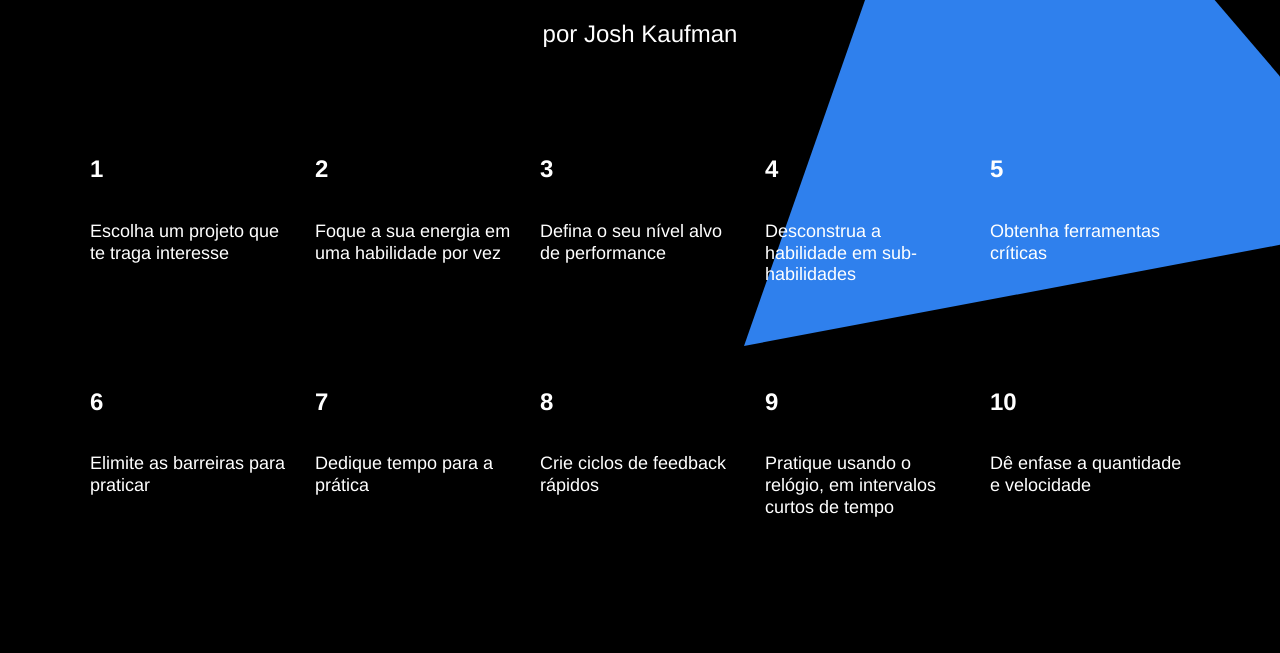
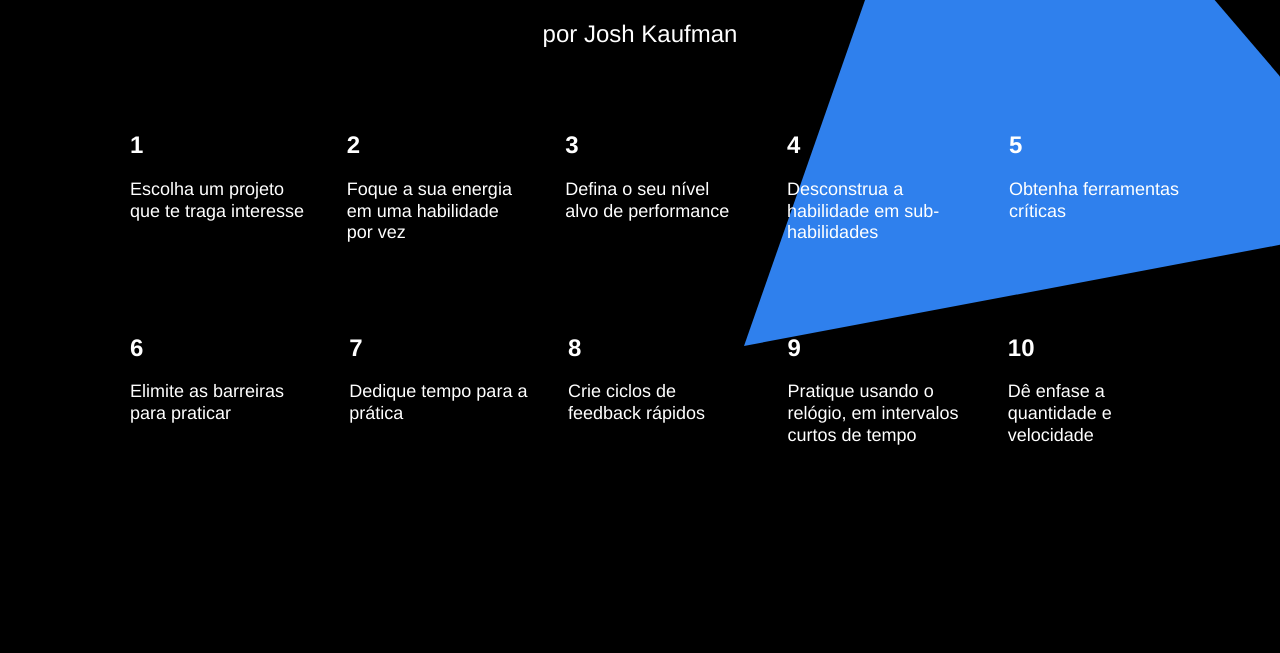
Before and after one commit to LICINIAFERRARIA/web_project_1_ptbr, a plain HTML site: page index.html in a window 1280 px wide. Shown: the part 3367-4020 px from the top of the page. Drawn offline with Linux system fonts and the light colour scheme.

Commit message:
Projeto sprint 1 parte 1 - revisado2

```diff
--- a/index.html
+++ b/index.html
@@ -100,47 +100,50 @@
         <img class="kaufman__triangle" src="images/kaufman-triangle.svg" alt="Forma geometrica-Triangulo">
         <h2 class="section-title section-title_theme_dark">Dez princípios para adquirir habilidades de forma rápida</h2>
         <h3 class="section-subtitle section-subtitle_theme_dark">por Josh Kaufman</h3>
-        <div class="table table_theme_dark">
-          <div class="table_cell_theme_dark">
-            <h3 class="table_heading_theme_dark">1</h3>
-            <p class="text text_theme_dark">Escolha um projeto que te traga interesse</p>
-          </div>
-          <div class="table_cell_theme_dark">
-            <h3 class="table_heading_theme_dark">2</h3>
-            <p class="text text_theme_dark">Foque a sua energia em uma habilidade por vez</p>
-          </div>
-          <div class="table_cell_theme_dark">
-            <h3 class="table_heading_theme_dark">3</h3>
-            <p class="text text_theme_dark">Defina o seu nível alvo de performance</p>
-          </div>
-          <div class="table_cell_theme_dark">
-            <h3 class="table_heading_theme_dark">4</h3>
-            <p class="text text_theme_dark">Desconstrua a habilidade em sub-habilidades</p>
-          </div>
-          <div class="table_cell_theme_dark">
-            <h3 class="table_heading_theme_dark">5</h3>
-            <p class="text text_theme_dark">Obtenha ferramentas críticas</p>
-          </div>
-          <div class="table_cell_theme_dark">
-            <h3 class="table_heading_theme_dark">6</h3>
-            <p class="text text_theme_dark">Elimite as barreiras para praticar</p>
-          </div>
-          <div class="table_cell_theme_dark">
-            <h3 class="table_heading_theme_dark">7</h3>
-            <p class="text text_theme_dark">Dedique tempo para a prática</p>
-          </div>
-          <div class="table_cell_theme_dark">
-            <h3 class="table_heading_theme_dark">8</h3>
-            <p class="text text_theme_dark">Crie ciclos de feedback rápidos</p>
-          </div>
-          <div class="table_cell_theme_dark">
-            <h3 class="table_heading_theme_dark">9</h3>
-            <p class="text text_theme_dark">Pratique usando o relógio, em intervalos curtos de tempo</p>
-          </div>
-          <div class="table_cell_theme_dark">
-            <h3 class="table_heading_theme_dark">10</h3>
-            <p class="text text_theme_dark">Dê enfase a quantidade e velocidade</p>
-          </div>
+        <div class="table_theme_dark">
+          <ul class="table_cell_theme_dark">
+            <li class="table_heading_theme_dark">1</li>
+            <li class="text text_theme_dark">Escolha um projeto que te traga interesse</li>
+            </ul>
+          <ul class="table_cell_theme_dark">
+            <li class="table_heading_theme_dark">2</li>
+            <li class="text text_theme_dark">Foque a sua energia em uma habilidade por vez</li>
+          </ul>
+          <ul class="table_cell_theme_dark">
+            <li class="table_heading_theme_dark">3</li>
+            <li class="text text_theme_dark">Defina o seu nível alvo de performance</li>
+          </ul>
+          <ul class="table_cell_theme_dark">
+            <li class="table_heading_theme_dark">4</li>
+            <li class="text text_theme_dark">Desconstrua a habilidade em sub-habilidades</li>
+          </ul>
+          <ul class="table_cell_theme_dark">
+            <li class="table_heading_theme_dark">5</li>
+            <li class="text text_theme_dark">Obtenha ferramentas críticas</li>
+          </ul>
+        </div>
+
+        <div class="table_theme_dark">
+          <ul class="table_cell_theme_dark">
+            <li class="table_heading_theme_dark">6</li>
+            <li class="text text_theme_dark">Elimite as barreiras para praticar</li>
+          </ul>
+          <ul class="table_cell_theme_dark">
+            <li class="table_heading_theme_dark">7</li>
+            <li class="text text_theme_dark">Dedique tempo para a prática</li>
+          </ul>
+          <ul class="table_cell_theme_dark">
+            <li class="table_heading_theme_dark">8</li>
+            <li class="text text_theme_dark">Crie ciclos de feedback rápidos</li>
+          </ul>
+          <ul class="table_cell_theme_dark">
+            <li class="table_heading_theme_dark">9</li>
+            <li class="text text_theme_dark">Pratique usando o relógio, em intervalos curtos de tempo</li>
+          </ul>
+          <ul class="table_cell_theme_dark">
+            <li class="table_heading_theme_dark">10</li>
+            <li class="text text_theme_dark">Dê enfase a quantidade e velocidade</li>
+          </ul>
         </div>
       </section>
 
--- a/styles/style.css
+++ b/styles/style.css
@@ -259,6 +259,9 @@ p{
   display: inline-block;
   height: auto;
   margin: 0;
+  list-style-type: none;
+  display: table-cell;
+  position: relative;
 }
 
 .table_theme_dark{
```
